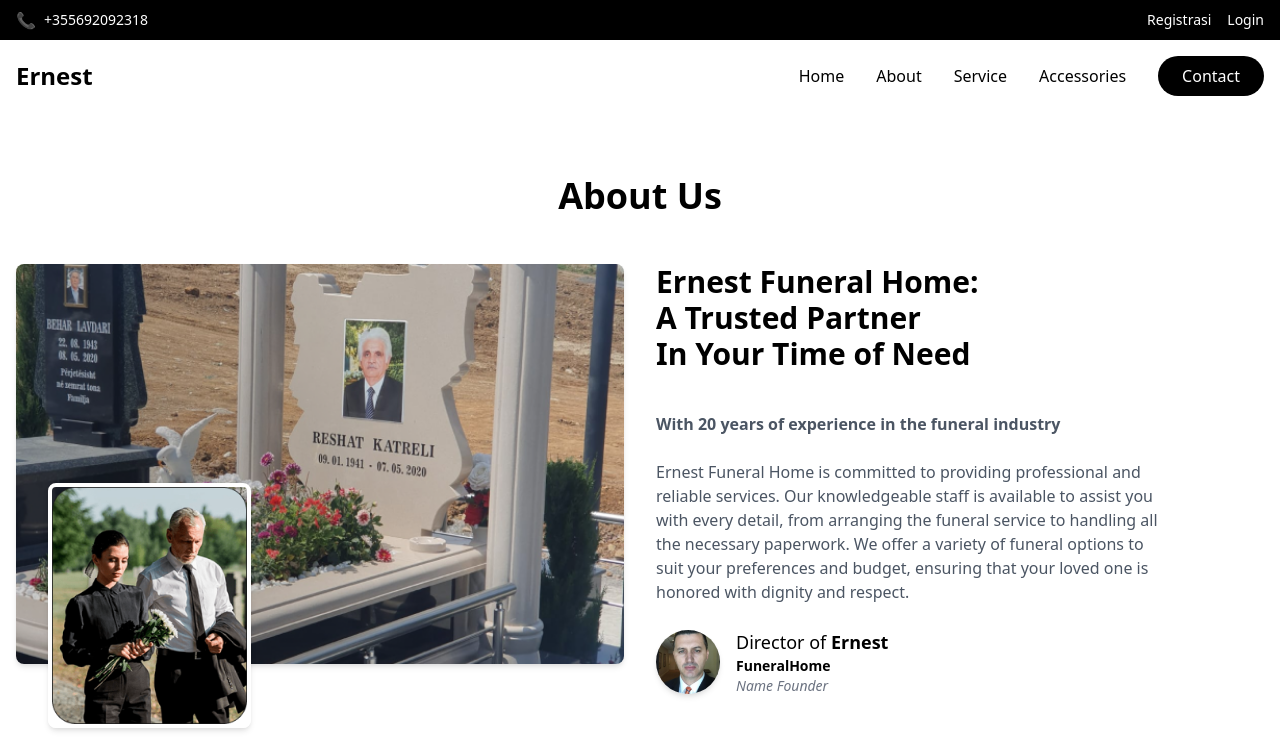
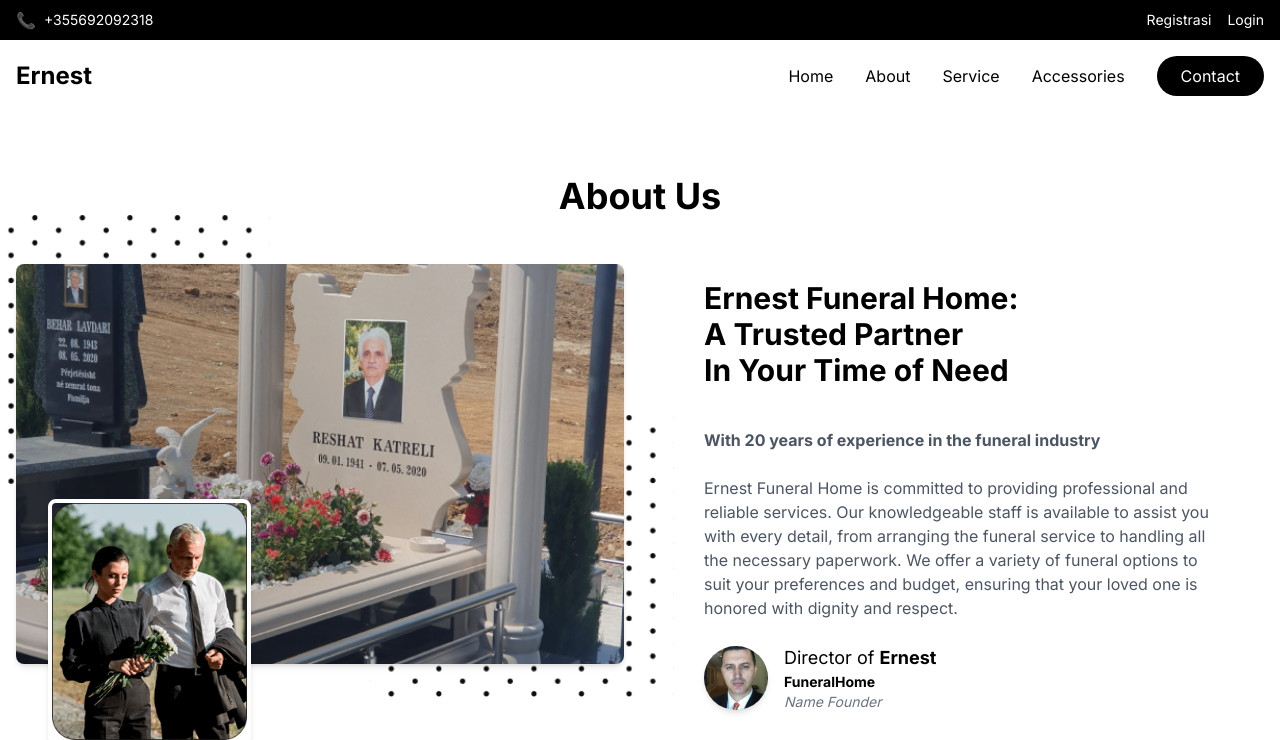
Before and after one commit to richh-s/ernest, a plain HTML site: page index.html in a window 1280 px wide. Both pictures are taken after a click on the link "About". Shown: the top 740 px of the page. Drawn offline with nearby package versions, Linux system fonts and the light colour scheme.

Commit message:
fix about

```diff
--- a/index.html
+++ b/index.html
@@ -5,6 +5,37 @@
     <meta name="viewport" content="width=device-width, initial-scale=1.0">
     <title>Ernest Funeral Home</title>
     <link href="https://cdn.jsdelivr.net/npm/tailwindcss@2.2.19/dist/tailwind.min.css" rel="stylesheet">
+      <!-- Add Inter font from Google Fonts -->
+      <link href="https://fonts.googleapis.com/css2?family=Inter:wght@400;600;700&display=swap" rel="stylesheet">
+
+    <style>
+         html,body {
+            font-family: 'Inter', sans-serif;
+        }
+        .top-left {
+            top: -50px; /* Adjust as needed */
+            left: -50px; /* Adjust as needed */
+        }
+
+        .bottom-right {
+            bottom: -90px; /* Adjust as needed */
+            right: -50px; /* Adjust as needed */
+            top: 150px;
+        }
+
+        /* Media queries for responsiveness */
+        @media (max-width: 768px) {
+            /* Adjust translation directly for the smaller image */
+            .translate-x-8 {
+                transform: translateX(1rem); /* Adjust the translation for smaller screens */
+            }
+
+            /* Adjust the width of the smaller image */
+            .w-1/3 {
+                width: 50%; /* Adjust the smaller image size on smaller screens */
+            }
+        }
+    </style>
 </head>
 <body>
 
@@ -397,25 +428,24 @@
         <h2 class="text-4xl font-bold text-center mb-12">About Us</h2>
         <div class="grid grid-cols-1 md:grid-cols-2 gap-8">
             <div class="relative overflow-visible">
-                <!-- Top Left Dotted Pattern - Ensure it is behind other content -->
                 <img src="assets/images/dot.png" alt="Dotted Pattern"
-                     class="absolute w-[400px] h-[400px] top-[-50px] left-[-50px] opacity-100 z-0">
+                class="absolute top-left z-0 w-1/2 h-auto max-w-full object-cover">
 
-                <!-- Bottom Right Dotted Pattern - Ensure it is behind other content -->
-                <img src="assets/images/dot.png" alt="Dotted Pattern"
-                     class="absolute w-[400px] h-[400px] bottom-[-50px] right-[-100px] opacity-100 z-0">
+           <!-- Bottom Right Dotted Image - Behind the main image -->
+           <img src="assets/images/dot.png" alt="Dotted Pattern"
+                class="absolute bottom-right z-0 w-1/2 h-auto max-w-full object-cover">
 
-                <!-- Main Image - Ensure it is above the dots -->
-                <img src="assets/images/nikolini 14 1.png" alt="Funeral Service"
-                     class="relative z-10 w-full h-auto object-cover rounded-lg shadow-md">
+           <!-- Main Image (Larger) -->
+           <img src="assets/images/nikolini 14 1.png" alt="Funeral Service"
+           class="relative z-10 w-full h-auto object-cover rounded-lg shadow-md opacity-100">
 
-                <!-- Smaller Image - Ensure it is above the dots -->
-                <img src="assets/images/aboutus-2 1.png" alt="Funeral Director"
-                     class="absolute bottom-0 left-0 w-1/3 rounded-lg shadow-md transform translate-x-8 translate-y-8 border-4 border-white z-10">
+      <!-- Smaller Image - Overlapping the Main Image -->
+      <img src="assets/images/aboutus-2 1.png" alt="Funeral Director"
+           class="absolute bottom-0 left-0 w-1/3 rounded-lg shadow-md transform translate-x-8 translate-y-8 border-4 border-white z-20 opacity-100">
+
             </div>
 
-
-            <div class="flex flex-col justify-center space-y-6">
+            <div class="flex flex-col justify-center space-y-6 lg:ml-12 md:ml-12 sm:mt-4">
                 <h3 class="text-2xl md:text-3xl font-bold leading-tight mb-4">
                     Ernest Funeral Home: <br>
                     A Trusted Partner <br>
@@ -426,9 +456,8 @@
                 </p>
 
                 <p class="text-gray-600 mt-4 max-w-lg">
-                    Ernest  Funeral Home is committed to providing professional and reliable services. Our knowledgeable staff is available to assist you with every detail, from arranging the funeral service to handling all the necessary paperwork. We offer a variety of funeral options to suit your preferences and budget, ensuring that your loved one is honored with dignity and respect.
+                    Ernest Funeral Home is committed to providing professional and reliable services. Our knowledgeable staff is available to assist you with every detail, from arranging the funeral service to handling all the necessary paperwork. We offer a variety of funeral options to suit your preferences and budget, ensuring that your loved one is honored with dignity and respect.
                 </p>
-
 
                 <div class="flex items-center space-x-4">
                     <img src="assets/images/Untitled design - 2023-05-02T202737.906 1.png" alt="Director Image" class="w-16 h-16 rounded-full shadow-md object-cover">
@@ -439,11 +468,13 @@
                         <p class="text-sm font-bold">FuneralHome</p>
                         <p class="text-sm text-gray-500 italic">Name Founder</p>
                     </div>
-
                 </div>
             </div>
+
+
         </div>
-        <div class="text-center mt-12">
+
+        <div class="text-center mt-20">
             <div class="flex items-center justify-center">
                 <hr class="border-t-2 border-black w-full mx-2">
                 <h4 class="text-xl font-bold mx-4 whitespace-nowrap">Motto</h4>
@@ -518,7 +549,7 @@
         <!-- Company Info Section -->
         <div>
             <h3 class="text-xl font-bold mb-4">Company Info</h3>
-            <ul class="space-y-2">
+            <ul class="space-y-6"> <!-- Increased space between list items -->
                 <li class="flex items-center">
                     <img src="assets/images/phone.png" alt="Phone" class="h-6 w-6 mr-2" />
                     +355692092318
@@ -535,6 +566,7 @@
         </div>
 
     </div>
+
 </footer>
 
 <script defer>
```
